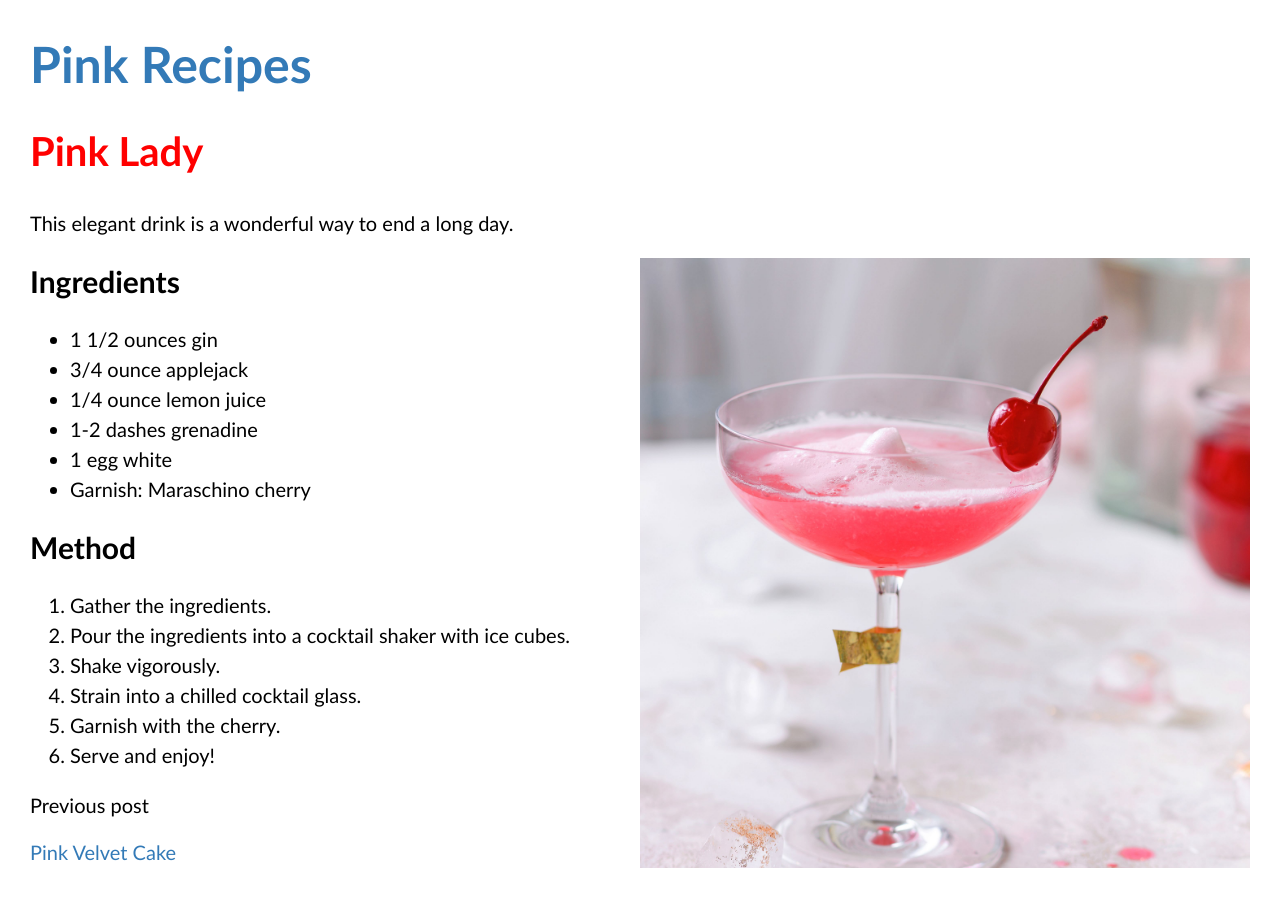
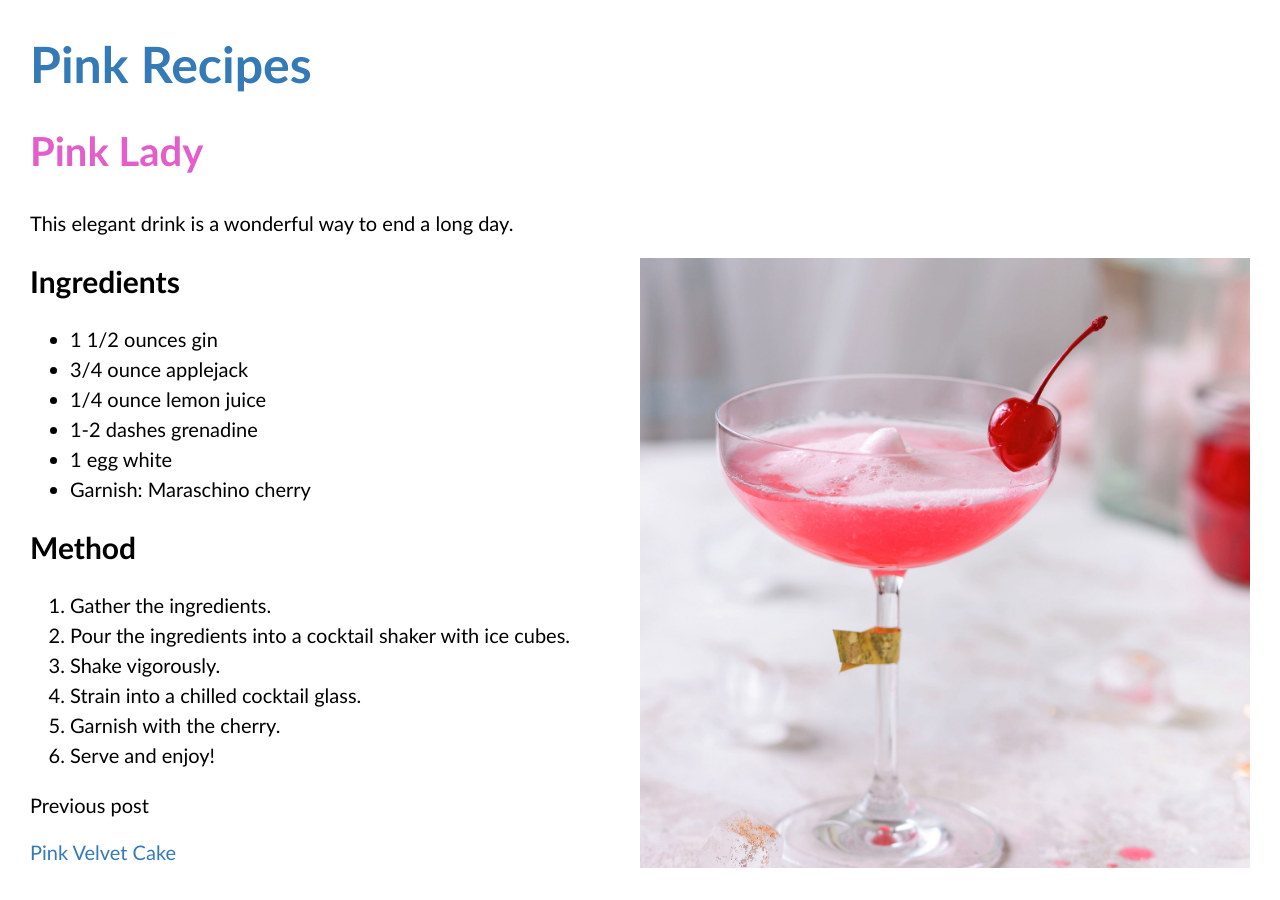
Before and after one commit to JohnsonSpeaks/johnsonspeaks.github.io, a Jekyll site: the page built from _recipes/recipe9.markdown, in a window 1280 px wide. Built offline with Jekyll 4.4.1, drawn with Linux system fonts in a browser that asks for light colours.

Commit message:
pink headline

```diff
--- a/assets/css/recipes.css
+++ b/assets/css/recipes.css
@@ -17,7 +17,7 @@ img {
 
 h1.title {
   font-size:2em;
-  color:red;
+  color:rgb(227, 94, 202);
 }
 
 article, aside, details, figcaption, figure, footer, header, hgroup,
```
